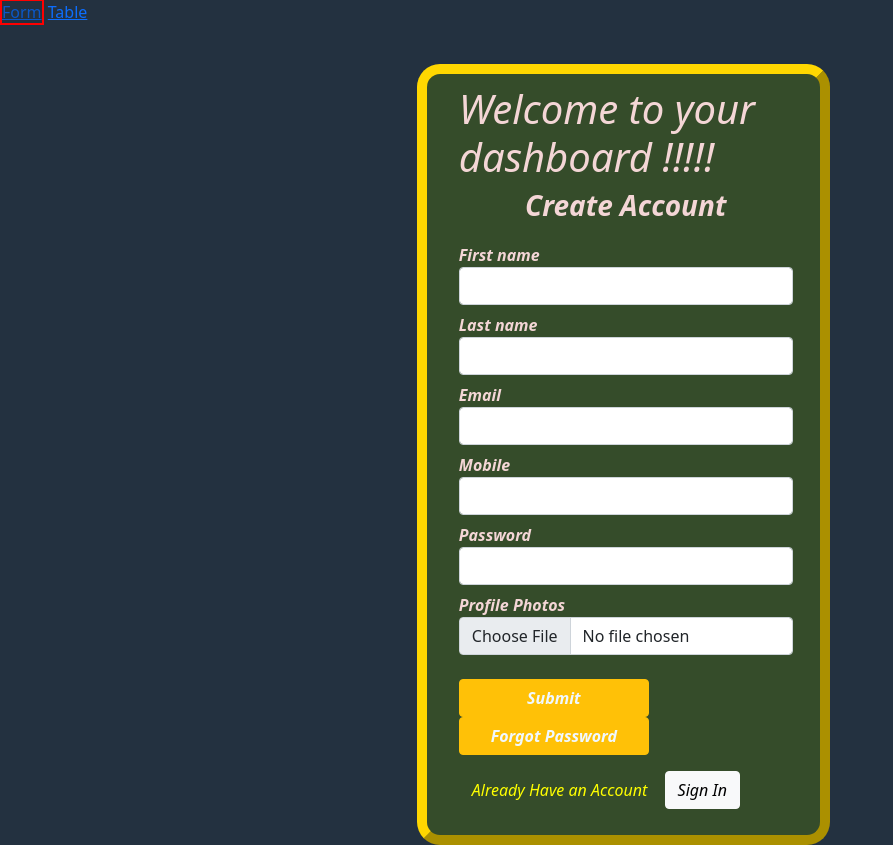
After one commit to shyamporiya/php-crud, a PHP site: page /?login=1 in a window 1280 px wide. The commit adds this page. Shown: the whole page, without its empty margins (0-893 px from the left). Run offline with PHP 8.4, Linux system fonts and the light colour scheme; some libraries are stand-ins or nearby versions.

Commit message:
set desing

```diff
--- a/footer.php
+++ b/footer.php
@@ -3,3 +3,4 @@
 <script src="http://code.jquery.com/jquery-1.8.3.min.js" type="text/javascript"></script>
 
 <script src="http://ajax.aspnetcdn.com/ajax/jquery.validate/1.10.0/jquery.validate.js" type="text/javascript"></script>
+<script src="index.js" type="text/javascript"></script>
--- a/index.js
+++ b/index.js
@@ -1,3 +1,8 @@
+$(document).ready(function () {
+  $(".welcome_msg").delay(5000).fadeOut();
+  $(".alert-success").delay(5000).fadeOut();
+});
+
 // $().ready(function() {
 //             // validate the comment form when it is submitted
 //            // $("#signup").validate();
--- /dev/null
+++ b/index.php
@@ -0,0 +1,84 @@
+<?php include "header.php"; ?>
+<section class="main_section">
+  <a href="create_account.php" target="_blank" style="border: 2px solid red;">Form</a>
+  <a href="table.php">Table</a>
+
+  <div class="container" style="margin-top: 40px;">
+
+        <?php
+        if($_REQUEST['login'] !== ""){
+
+         $logisSuccess = '<div class="alert alert-success welcome_msg">Welcome '.$_REQUEST['login'].' - Login Successfully</div>';
+        }else{
+          $loginSuccess = "";
+        }?>
+          <div class="row center_form">
+            <?php echo $logisSuccess; ?>
+            <h1>Welcome to your dashboard !!!!!</h1>
+              <form id="student_form" action="save.php" method="POST" enctype="multipart/form-data">
+                <h3><b>Create Account</b></h3>
+                <div class="row">
+                  <div class="col-md-12 mb-2">
+                  <?php $value_f = isset($row['f_name'])!='' ? $row['f_name']: ''; ?>
+                    <div class="">
+                    <input type="hidden" name="update_id" value=""/>
+                    <label class="form-label">First name</label>
+                      <input type="text" id="f_name" name="f_name" class="form-control" value="<?php echo $value_f ;?>" required="true"/>
+                    </div>
+                  </div>
+                  <?php $value_l = isset($row['l_name'])!='' ? $row['l_name']: ''; ?>
+                  <div class="col-md-12 mb-2">
+                    <div class="form-outline">
+                    <label class="form-label">Last name</label>
+                      <input type="text" id="l_name" name="l_name" class="form-control" value="<?php echo $value_l ?>"/>
+
+                    </div>
+                  </div>
+                  <div class="col-md-12 mb-2">
+                    <div class="form-outline">
+                    <label class="form-label">Email</label>
+                      <input type="text" id="email" name="email" class="form-control" value="<?php echo $value_l ?>"/>
+
+                    </div>
+                  </div>
+                  <div class="col-md-12 mb-2">
+                    <div class="form-outline">
+                    <label class="form-label">Mobile</label>
+                      <input type="text" id="mobile" name="mobile" class="form-control" value="<?php echo $value_l ?>"/>
+
+                    </div>
+                  </div>
+                  <div class="col-md-12 mb-2">
+                    <div class="form-outline">
+                    <label class="form-label">Password</label>
+                      <input type="text" id="password" name="password" class="form-control" value="<?php echo $value_l ?>"/>
+
+                    </div>
+                  </div>
+                </div>
+                <?php $value_m = isset($row['mothers_name'])!='' ? $row['mothers_name']: ''; ?>
+                <div class="row">
+                  <div class="col-md-12 mb-2">
+                    <div class="form-outline">
+                    <label class="form-label">Profile Photos</label>
+                      <input type="file" id="image" name="image" class="form-control" />
+                    </div>
+                  </div>
+
+                <div class="pt-3">
+                  <a type="submit" id="submit" class="btn btn-warning sing-up-btn">Submit</a>
+                  <a type="button" class="btn btn-warning sing-up-btn">Forgot Password</a>
+                </div>
+                </form>
+                <div class="pt-3">
+                  <span class="btn sign-in-btn bg-grey" style="color:yellow">Already Have an Account</span>
+                  <a href="sign-in.php" class="btn btn-light sign-in-btn">Sign In</a>
+                </div>
+
+
+
+
+        </div>
+      </div>
+      </section>
+<?php include "footer.php"; ?>
```
Also changed, not shown: create_account.php (+8 -8 lines), getdata.php (added, +13 -0 lines), login.php (+9 -2 lines), sign-in.php (+7 -1 lines), table.php (+18 -1 lines).
